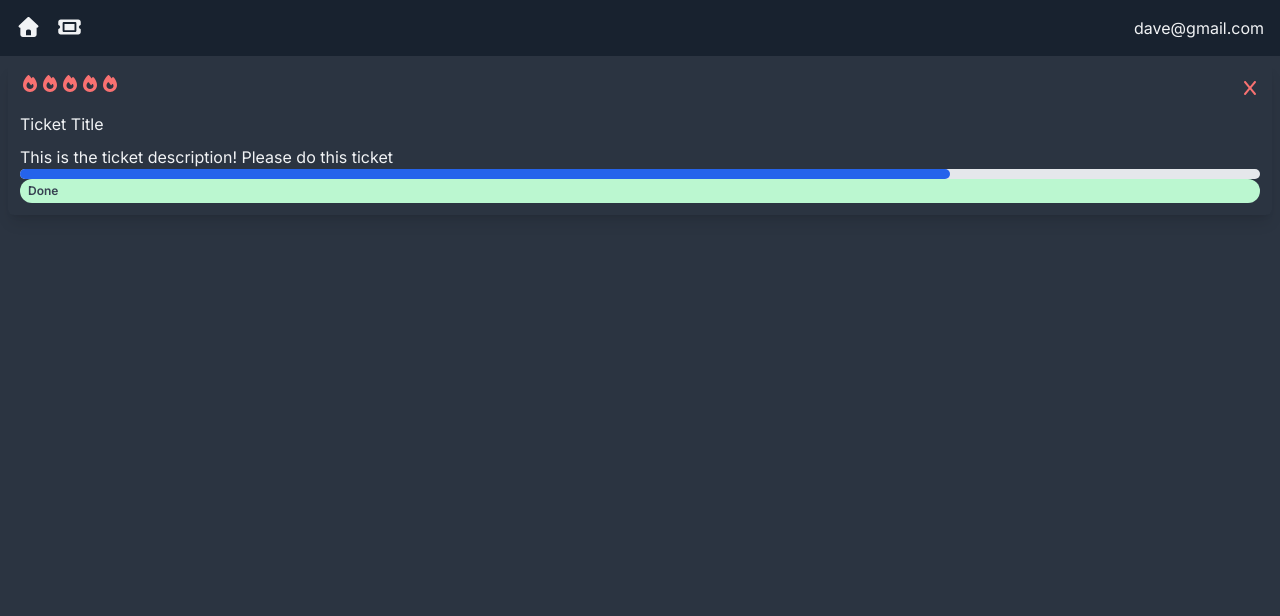
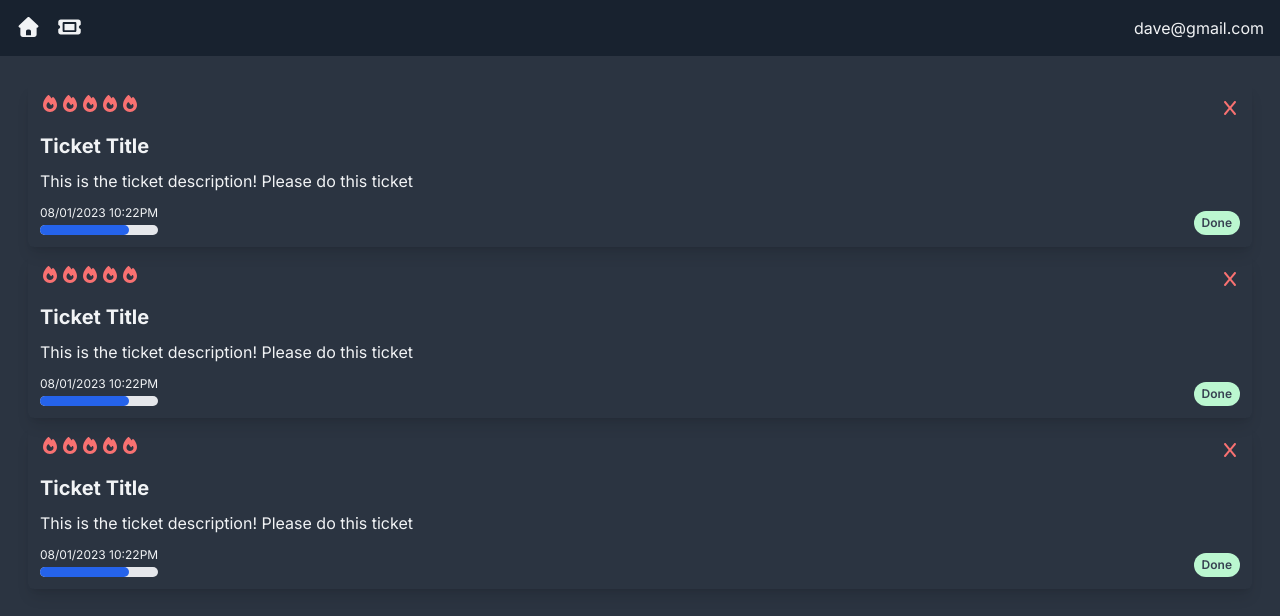
Before and after one commit to EnobongOffiong/ticket-system, a Next.js app: page / in a window 1280 px wide. Shown: the top 616 px of the page. Built offline with nearby package versions, Linux system fonts and the light colour scheme.

Commit message:
Addded css to globals, adding styling to ticket card

```diff
--- a/app/(components)/TicketCard.jsx
+++ b/app/(components)/TicketCard.jsx
@@ -17,8 +17,18 @@ const TicketCard = () => {
       <p className="whitespace-pre-wrap">
         This is the ticket description! Please do this ticket
       </p>
-      <ProgressDisplay />
-      <StatusDisplay />
+      {/* flex grow (flex- grow 1) on this empty div allows
+       it to take up the rest of the space in the parent container if theres any extra */}
+      <div className="flex-grow"></div>
+      <div className="flex mt-2">
+        <div className="flex flex-col">
+          <p className="text-xs my-1">08/01/2023 10:22PM</p>
+          <ProgressDisplay />
+        </div>
+        <div className="flex ml-auto items-end">
+          <StatusDisplay />
+        </div>
+      </div>
     </div>
   );
 };
--- a/app/globals.css
+++ b/app/globals.css
@@ -2,6 +2,24 @@
 @tailwind components;
 @tailwind utilities;
 
+@layer base{
+  h1,h2,h3,h4{
+    @apply font-bold
+  }
+
+  h1{
+    @apply text-4xl
+  }
+  h2{
+    @apply text-3xl
+  }
+  h3{
+    @apply text-2xl
+  }
+  h4{
+    @apply text-xl
+  }
+}
 @layer components {
   .icon {
     @apply text-default-text text-xl;
--- a/app/page.jsx
+++ b/app/page.jsx
@@ -1,13 +1,17 @@
-import Image from 'next/image'
-import TicketCard from './(components)/TicketCard'
+import Image from "next/image";
+import TicketCard from "./(components)/TicketCard";
 //default page that gets display. Kind of like index.hmtl
-
 
 const Dashboard = () => {
   return (
-    <div><TicketCard/></div>
+    <div className="p-5">
+      {/* lg: and xl: are tailwind properties that allo you to specify styling for differnet screen sizes */}
+      <div className="lg:grid grid-cols-2 xl:grid-cols-4"></div>
+      <TicketCard />
+      <TicketCard />
+      <TicketCard />
+    </div>
+  );
+};
 
-  )
-}
-
-export default Dashboard
+export default Dashboard;
```
